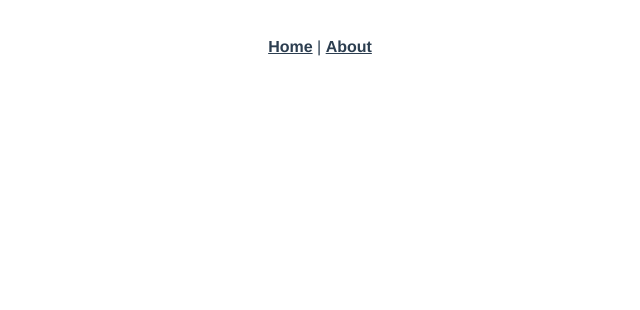
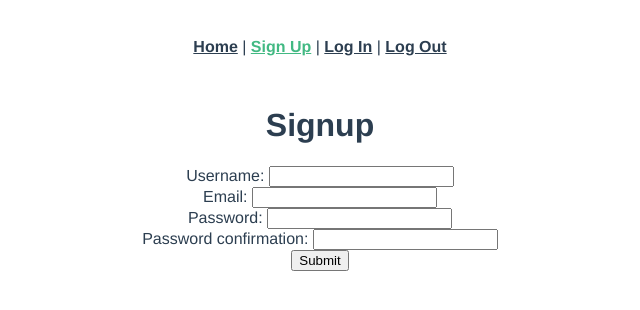
Before and after one commit to thewendels/recipespree_vue, a Vue app: page /signup in a window 1280 px wide. Shown: the top 310 px of the page, without its empty margins (320-960 px from the left). Built offline with nearby package versions, Linux system fonts and the light colour scheme.

Commit message:
adds links routes views for signup login logout

```diff
--- a/src/App.vue
+++ b/src/App.vue
@@ -2,7 +2,8 @@
   <div id="app">
     <div id="nav">
       <router-link to="/">Home</router-link> |
-      <router-link to="/about">About</router-link>
+      <router-link to="/signup">Sign Up</router-link> |
+      <router-link to="/login">Log In</router-link> | <router-link to="/logout">Log Out</router-link>
     </div>
     <router-view/>
   </div>
--- a/src/main.js
+++ b/src/main.js
@@ -8,6 +8,11 @@
 
 Vue.config.productionTip = false;
 
+var jwt = localStorage.getItem("jwt");
+if (jwt) {
+  axios.defaults.headers.common["Authorization"] = "Bearer " + jwt;
+}
+
 new Vue({
   router,
   render: h => h(App)
--- a/src/router/index.js
+++ b/src/router/index.js
@@ -1,6 +1,9 @@
 import Vue from 'vue'
 import VueRouter from 'vue-router'
 import Home from '../views/Home.vue'
+import Signup from '../views/Signup.vue'
+import Login from "../views/Login.vue"
+import Logout from "../views/Logout.vue"
 
 Vue.use(VueRouter)
 
@@ -11,13 +14,21 @@
     component: Home
   },
   {
-    path: '/about',
-    name: 'About',
-    // route level code-splitting
-    // this generates a separate chunk (about.[hash].js) for this route
-    // which is lazy-loaded when the route is visited.
-    component: () => import(/* webpackChunkName: "about" */ '../views/About.vue')
+    path: '/signup',
+    name: 'signup',
+    component: Signup
+  },
+  {
+    path: '/login',
+    name: 'login',
+    component: Login
+  },
+  {
+    path: '/logout',
+    name: 'logout',
+    component: Logout
   }
+
 ]
 
 const router = new VueRouter({
--- a/src/views/About.vue
+++ /dev/null
@@ -1,5 +0,0 @@
-<template>
-  <div class="about">
-    <h1>This is an about page</h1>
-  </div>
-</template>
--- a/src/views/Home.vue
+++ b/src/views/Home.vue
@@ -15,7 +15,11 @@
   </div>
 </template>
 
-<style></style>
+<style>
+img{
+  width: 400px;
+}
+</style>
 
 <script>
 import axios from "axios";
--- /dev/null
+++ b/src/views/Login.vue
@@ -0,0 +1,54 @@
+<template>
+  <div class="login">
+    <form v-on:submit.prevent="submit()">
+      <h1>Login</h1>
+      <ul>
+        <li class="text-danger" v-for="error in errors">{{ error }}</li>
+      </ul>
+      <div class="form-group">
+        <label>Email: </label>
+        <input type="email" class="form-control" v-model="email">
+      </div>
+      <div class="form-group">
+        <label>Password: </label>
+        <input type="password" class="form-control" v-model="password">
+      </div>
+      <input type="submit" class="btn btn-primary" value="Submit">
+    </form>
+  </div>
+</template>
+
+<script>
+import axios from "axios";
+
+export default {
+  data: function() {
+    return {
+      email: "",
+      password: "",
+      errors: []
+    };
+  },
+  methods: {
+    submit: function() {
+      var params = {
+        email: this.email,
+        password: this.password
+      };
+      axios
+        .post("/api/sessions", params)
+        .then(response => {
+          axios.defaults.headers.common["Authorization"] =
+            "Bearer " + response.data.jwt;
+          localStorage.setItem("jwt", response.data.jwt);
+          this.$router.push("/");
+        })
+        .catch(error => {
+          this.errors = ["Invalid email or password."];
+          this.email = "";
+          this.password = "";
+        });
+    }
+  }
+};
+</script>
--- /dev/null
+++ b/src/views/Logout.vue
@@ -0,0 +1,16 @@
+<template>
+  <div class="logout">
+  </div>
+</template>
+
+<script>
+import axios from "axios";
+
+export default {
+  created: function() {
+    delete axios.defaults.headers.common["Authorization"];
+    localStorage.removeItem("jwt");
+    this.$router.push("/");
+  }
+};
+</script>
--- /dev/null
+++ b/src/views/Signup.vue
@@ -0,0 +1,61 @@
+<template>
+  <div class="signup">
+    <form v-on:submit.prevent="submit()">
+      <h1>Signup</h1>
+      <ul>
+        <li class="text-danger" v-for="error in errors">{{ error }}</li>
+      </ul>
+      <div class="form-group">
+        <label>Username: </label>
+        <input type="text" class="form-control" v-model="username">
+      </div>
+      <div class="form-group">
+        <label>Email: </label>
+        <input type="email" class="form-control" v-model="email">
+      </div>
+      <div class="form-group">
+        <label>Password: </label>
+        <input type="password" class="form-control" v-model="password">
+      </div>
+      <div class="form-group">
+        <label>Password confirmation: </label>
+        <input type="password" class="form-control" v-model="passwordConfirmation">
+      </div>
+      <input type="submit" class="btn btn-primary" value="Submit">
+    </form>
+  </div>
+</template>
+
+<script>
+import axios from "axios";
+
+export default {
+  data: function() {
+    return {
+      username: "",
+      email: "",
+      password: "",
+      passwordConfirmation: "",
+      errors: []
+    };
+  },
+  methods: {
+    submit: function() {
+      var params = {
+        username: this.username,
+        email: this.email,
+        password: this.password,
+        password_confirmation: this.passwordConfirmation
+      };
+      axios
+        .post("/api/users", params)
+        .then(response => {
+          this.$router.push("/login");
+        })
+        .catch(error => {
+          this.errors = error.response.data.errors;
+        });
+    }
+  }
+};
+</script>
```
